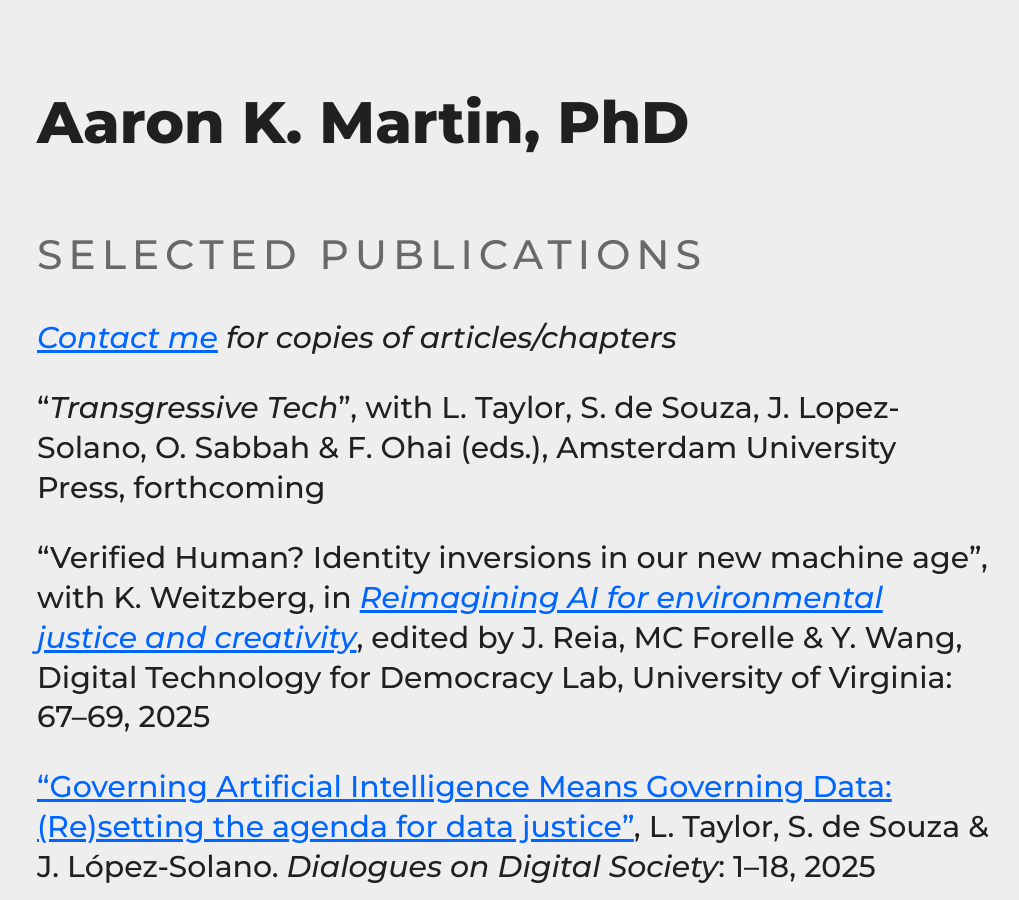
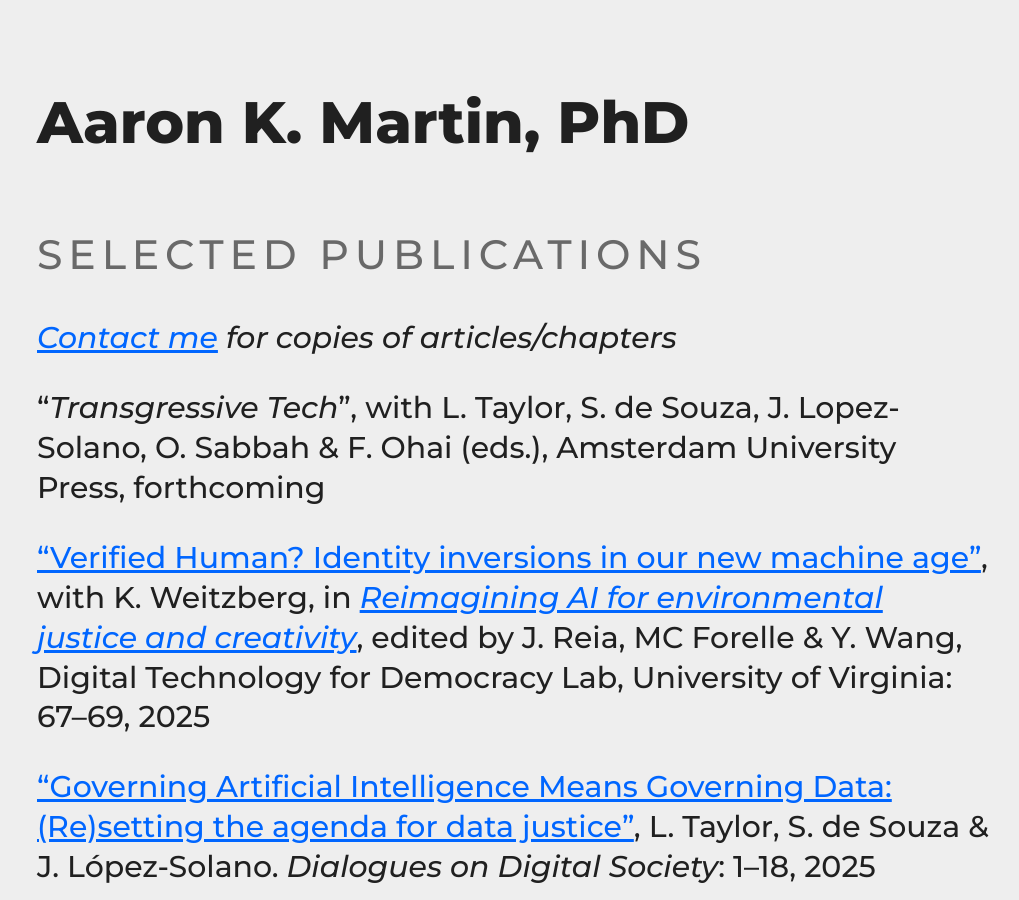
Before and after one commit to haroonalrasheed/641a, a Jekyll site: the page built from selected-publications/index.md, in a window 1280 px wide and 900 px high. Shown: the whole window, without its empty margins (127-1146 px from the left). Built offline with Jekyll 4.4.1, drawn with Linux system fonts in a browser that asks for light colours; part of the change alters nothing that is shown.

```diff
--- a/selected-publications/index.md
+++ b/selected-publications/index.md
@@ -8,7 +8,7 @@ _[Contact me](mailto:a.k.martin@alumni.lse.ac.uk) for copies of articles/chapter
 
 "_Transgressive Tech_", with L. Taylor, S. de Souza, J. Lopez-Solano, O. Sabbah & F. Ohai (eds.), Amsterdam University Press, forthcoming
 
-"Verified Human? Identity inversions in our new machine age", with K. Weitzberg, in [_Reimagining AI for environmental justice and creativity_](https://doi.org/10.18130/03df-zn30), edited by J. Reia, MC Forelle & Y. Wang, Digital Technology for Democracy Lab, University of Virginia: 67–69, 2025
+["Verified Human? Identity inversions in our new machine age"](https://sixfouronea.net/Reimagining_AI_verified_human.pdf), with K. Weitzberg, in [_Reimagining AI for environmental justice and creativity_](https://doi.org/10.18130/03df-zn30), edited by J. Reia, MC Forelle & Y. Wang, Digital Technology for Democracy Lab, University of Virginia: 67–69, 2025
 
 ["Governing Artificial Intelligence Means Governing Data: (Re)setting the agenda for data justice"](https://doi.org/10.1177/29768640241306800), L. Taylor, S. de Souza & J. López-Solano. _Dialogues on Digital Society_: 1–18, 2025
 
```
